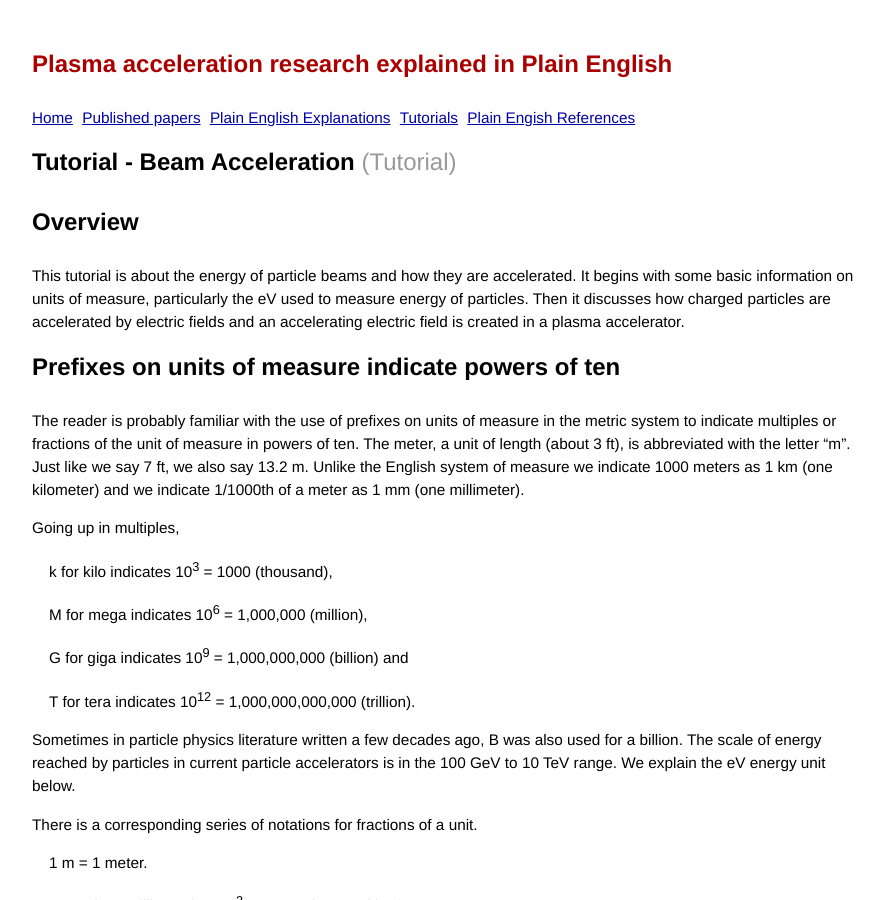
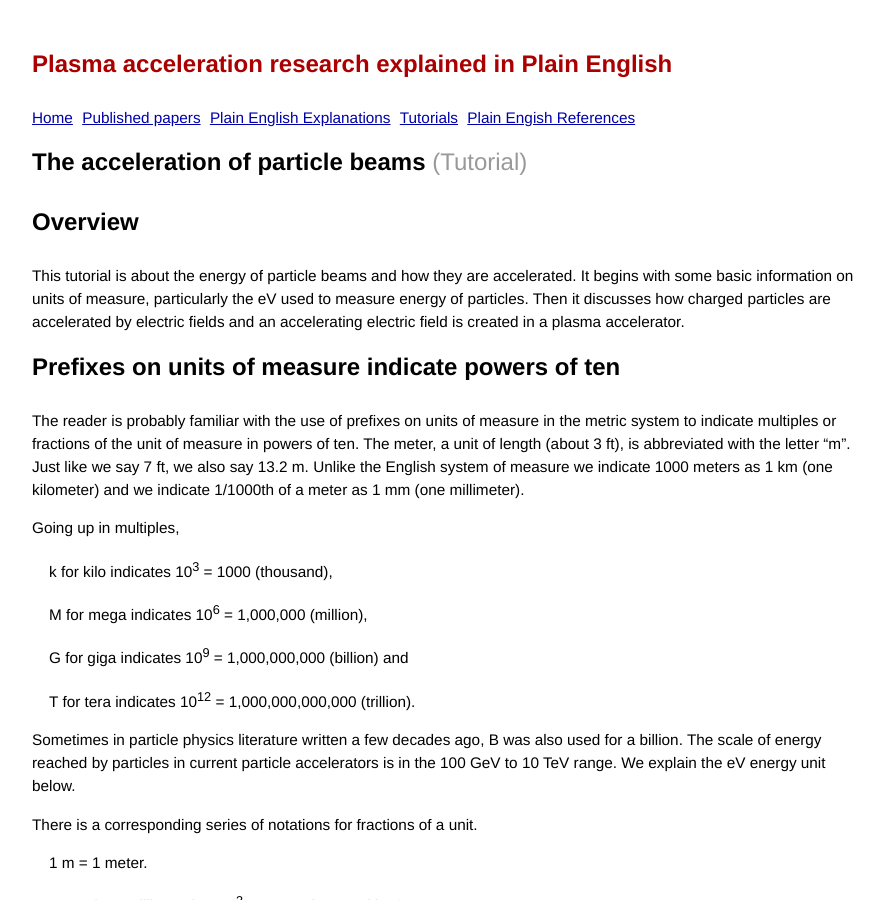
Before and after one commit to grbfacet/facet, a Jekyll site: the page built from beam-acceleration-tutorial.md, in a window 1280 px wide and 900 px high. Shown: the whole window, without its empty margins (193-1077 px from the left). Built offline with Jekyll 4.4.1, drawn with Linux system fonts in a browser that asks for light colours.

Commit message:
Update beam-acceleration-tutorial.md

```diff
--- a/beam-acceleration-tutorial.md
+++ b/beam-acceleration-tutorial.md
@@ -1,6 +1,6 @@
 ---
 layout: default
-title: Tutorial - Beam Acceleration
+title: The acceleration of particle beams
 pagetype: tutorial
 ---
 
```
